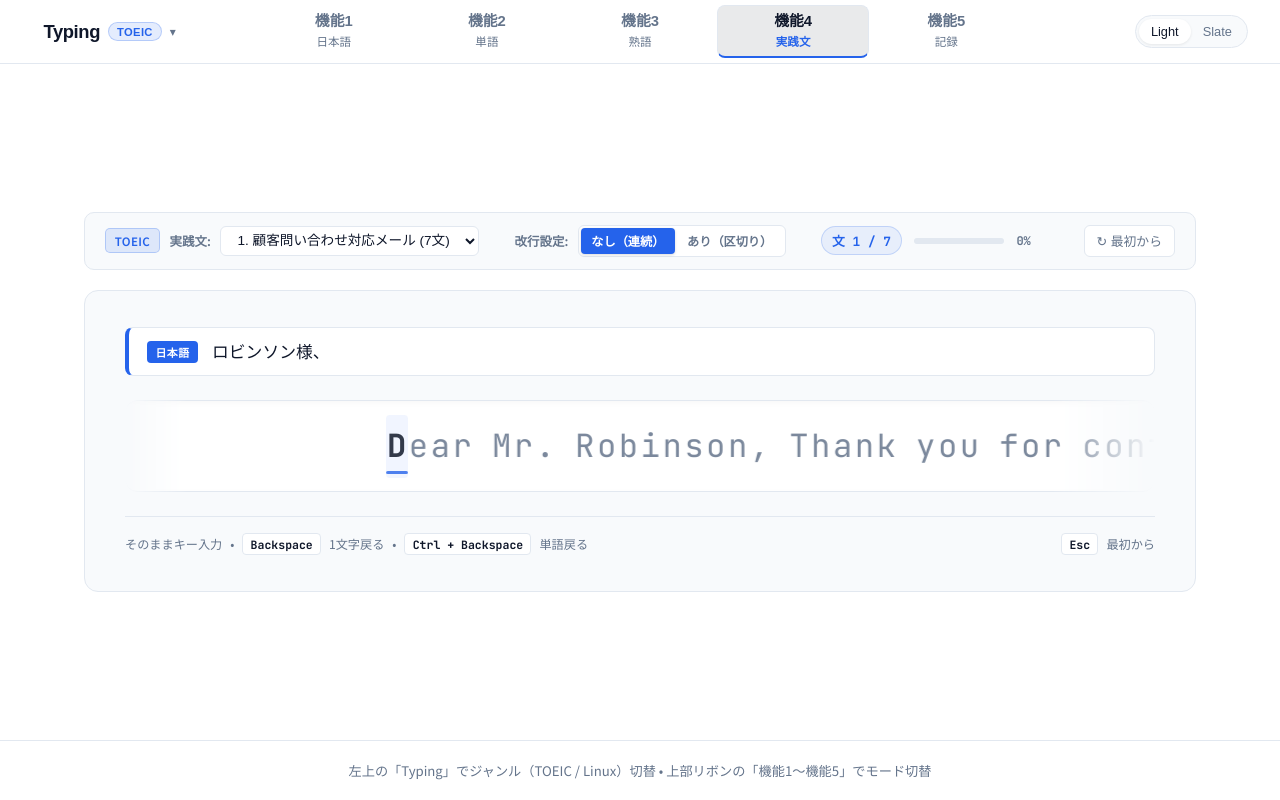
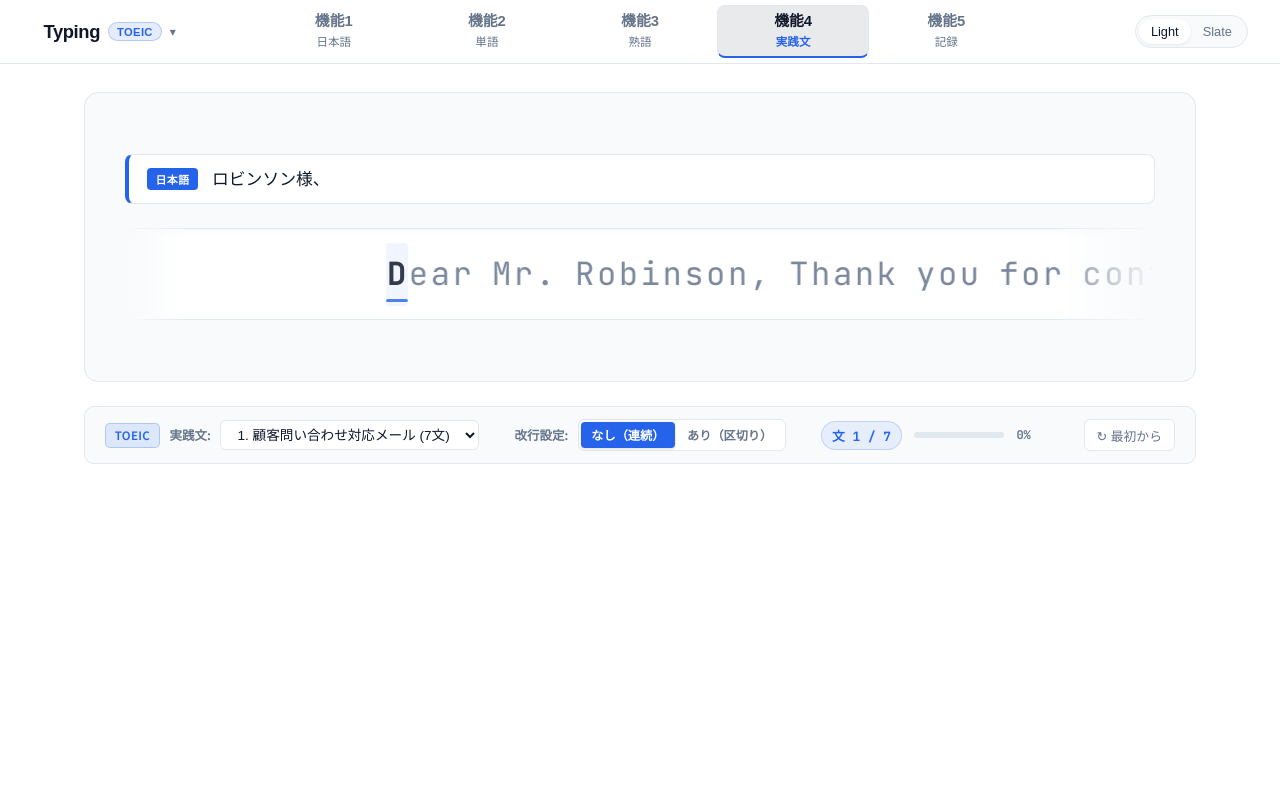
Before and after one commit to imakuma-ryoichi/toeic-typing-app, a React (Vite) app in the folder toeic-typing-app/: page / in a window 1280 px wide. Built offline with nearby package versions, Linux system fonts and the light colour scheme.

Commit message:
feat(ui): move settings bar to bottom, elevate typing stage, scope line-break to func4, and expand phrase spacing

```diff
--- a/toeic-typing-app/src/App.css
+++ b/toeic-typing-app/src/App.css
@@ -315,8 +315,8 @@ body {
   display: flex;
   flex-direction: column;
   align-items: center;
-  justify-content: center;
-  padding: 2.5rem 1.5rem;
+  justify-content: flex-start;
+  padding: 1.75rem 1.5rem 2.5rem;
   max-width: 900px;
   margin: 0 auto;
   width: 100%;
--- a/toeic-typing-app/src/App.tsx
+++ b/toeic-typing-app/src/App.tsx
@@ -933,13 +933,6 @@ function App() {
           />
         )}
       </main>
-
-      <footer className="app-footer">
-        <div className="footer-hint">
-          左上の「Typing」でジャンル（TOEIC / Linux）切替 •
-          上部リボンの「機能1〜機能5」でモード切替
-        </div>
-      </footer>
     </div>
   );
 }
--- a/toeic-typing-app/src/components/LongTextTyping.css
+++ b/toeic-typing-app/src/components/LongTextTyping.css
@@ -9,7 +9,7 @@
   gap: 1.25rem;
 }
 
-/* 上部コントローラーバー：文章切り替え ＆ 改行オプション ＆ 進捗 ＆ リセット */
+/* コントローラーバー（最下部配置）：文章切り替え ＆ 改行オプション ＆ 進捗 ＆ リセット */
 .longtext-top-bar {
   display: flex;
   align-items: center;
@@ -20,6 +20,10 @@
   background-color: var(--bg-card);
   border: 1px solid var(--border-subtle);
   border-radius: 10px;
+}
+
+.longtext-top-bar.longtext-bottom-bar {
+  margin-top: 0.25rem;
 }
 
 .text-selector-group {
@@ -362,6 +366,12 @@
   min-width: 0.55em;
 }
 
+/* 熟語モード（func3）での熟語間スペースの拡張（視認性向上） */
+.tab-mode-func3 .typing-char.char-space {
+  min-width: 0.85em;
+  margin: 0 1px;
+}
+
 .typing-char.char-space.char-active-target::after {
   content: "␣";
   position: absolute;
@@ -586,39 +596,7 @@
   transform: translateY(-1px);
 }
 
-/* ==========================================================================
-   フッター操作ヒント
-   ========================================================================== */
-.stage-footer-hints {
-  display: flex;
-  align-items: center;
-  justify-content: space-between;
-  flex-wrap: wrap;
-  gap: 0.5rem;
-  margin-top: 1.5rem;
-  padding-top: 1rem;
-  border-top: 1px solid var(--border-subtle);
-  font-size: 0.76rem;
-  color: var(--text-muted);
-}
 
-.hint-keys {
-  display: flex;
-  align-items: center;
-  flex-wrap: wrap;
-  gap: 0.5rem;
-}
-
-.kbd-badge {
-  font-family: var(--font-mono);
-  font-size: 0.72rem;
-  font-weight: 600;
-  background-color: var(--bg-app);
-  border: 1px solid var(--border-subtle);
-  border-radius: 4px;
-  padding: 0.15rem 0.45rem;
-  color: var(--text-primary);
-}
 
 @media (max-width: 768px) {
   .completion-metrics-grid {
--- a/toeic-typing-app/src/components/LongTextTyping.tsx
+++ b/toeic-typing-app/src/components/LongTextTyping.tsx
@@ -98,8 +98,8 @@ export function LongTextTyping({
 
   // 機能1（日本語）はかな文字列をローマ字の揺れ込みで判定する
   const isJapanese = tabMode === "func1";
-  // 日本語は文同士をスペースで区切らない
-  const sentenceSeparator = isJapanese ? "" : " ";
+  // 日本語は文同士をスペースで区切らない。熟語（機能3）は熟語間が明確に分かるようスペースを広く確保
+  const sentenceSeparator = isJapanese ? "" : tabMode === "func3" ? "   " : " ";
 
   // 連続モード用：文セグメント情報（各文の開始・終了位置をマッピング）
   // ※日本語の場合は「かな文字位置」、英語の場合は「入力文字位置」
@@ -492,82 +492,8 @@ export function LongTextTyping({
       : 0;
 
   return (
-    <div className="longtext-container">
-      {/* 上部操作バー */}
-      <div className="longtext-top-bar">
-        <div className="text-selector-group">
-          <span className={`genre-indicator-badge genre-${genre}`}>
-            {genre === "toeic" ? "TOEIC" : "Linux"}
-          </span>
-          <label htmlFor="text-select" className="text-select-label">
-            {tabMeta.selectorLabel}
-          </label>
-          <select
-            id="text-select"
-            className="text-select-dropdown"
-            value={selectedTextIdx}
-            onChange={(e) => handleSelectText(Number(e.target.value))}
-          >
-            {filteredTexts.map((t, i) => (
-              <option key={t.id} value={i}>
-                {i + 1}. {t.title} ({t.sentences.length}
-                {tabMeta.unitLabel})
-              </option>
-            ))}
-          </select>
-        </div>
-
-        {/* 改行オプション（基本：改行なし） */}
-        <div className="break-mode-group">
-          <span className="mode-label">改行設定:</span>
-          <div className="mode-toggle-pill">
-            <button
-              type="button"
-              className={`mode-btn ${breakMode === "continuous" ? "is-active" : ""}`}
-              onClick={() => handleToggleBreakMode("continuous")}
-              title="全体を1本の帯にして途切れず右から流します（基本）"
-            >
-              なし（連続）
-            </button>
-            <button
-              type="button"
-              className={`mode-btn ${breakMode === "sentence" ? "is-active" : ""}`}
-              onClick={() => handleToggleBreakMode("sentence")}
-              title="1項目・1文ごとに区切って入力します"
-            >
-              あり（区切り）
-            </button>
-          </div>
-        </div>
-
-        <div className="longtext-meta-center">
-          <span className="progress-pill">
-            {tabMeta.unitLabel} {activeSentenceNumber} / {totalSentenceCount}
-          </span>
-          <div className="mini-progress-track" title={`進捗: ${progressPercent}%`}>
-            <div
-              className="mini-progress-fill"
-              style={{ width: `${isCompleted ? 100 : progressPercent}%` }}
-            />
-          </div>
-          <span className="progress-pct-label">
-            {isCompleted ? 100 : progressPercent}%
-          </span>
-        </div>
-
-        <div className="longtext-top-actions">
-          <button
-            type="button"
-            className="btn-secondary-action"
-            onClick={resetSession}
-            title="最初からやり直す (Esc)"
-          >
-            ↻ 最初から
-          </button>
-        </div>
-      </div>
-
-      {/* メインタイピングステージ */}
+    <div className={`longtext-container tab-mode-${tabMode}`}>
+      {/* メインタイピングステージ（目線の位置に合わせて上部に配置） */}
       <div
         className={`typing-stage-card single-line-stage ${
           hasErrorFlash ? "mistake-flash" : ""
@@ -581,9 +507,7 @@ export function LongTextTyping({
             <div className="completion-icon">🎉</div>
             <div className="completion-header">
               <h2>{currentText.title} クリア！</h2>
-              <p>
-                すべての入力を完了しました。
-              </p>
+              <p>すべての入力を完了しました。</p>
             </div>
 
             <div className="completion-metrics-grid">
@@ -662,7 +586,6 @@ export function LongTextTyping({
         ) : (
           /* ==========================================================
              1行だけ・右からどんどん生えてくるストリームタイピングUI
-             （※下部のリアルタイム精度・速度表示は非表示）
              ========================================================== */
           <div className="single-stream-window">
             {/* 上部：現在対応する日本語訳・意味表示 */}
@@ -729,19 +652,81 @@ export function LongTextTyping({
             </div>
           </div>
         )}
+      </div>
 
-        {/* 下部操作案内ヒント */}
-        <div className="stage-footer-hints">
-          <div className="hint-keys">
-            <span>そのままキー入力</span>
-            <span>•</span>
-            <span className="kbd-badge">Backspace</span> 1文字戻る
-            <span>•</span>
-            <span className="kbd-badge">Ctrl + Backspace</span> 単語戻る
+      {/* 最下部の操作・設定バー */}
+      <div className="longtext-top-bar longtext-bottom-bar">
+        <div className="text-selector-group">
+          <span className={`genre-indicator-badge genre-${genre}`}>
+            {genre === "toeic" ? "TOEIC" : "Linux"}
+          </span>
+          <label htmlFor="text-select" className="text-select-label">
+            {tabMeta.selectorLabel}
+          </label>
+          <select
+            id="text-select"
+            className="text-select-dropdown"
+            value={selectedTextIdx}
+            onChange={(e) => handleSelectText(Number(e.target.value))}
+          >
+            {filteredTexts.map((t, i) => (
+              <option key={t.id} value={i}>
+                {i + 1}. {t.title} ({t.sentences.length}
+                {tabMeta.unitLabel})
+              </option>
+            ))}
+          </select>
+        </div>
+
+        {/* 改行オプション（機能4 実践文でのみ表示） */}
+        {tabMode === "func4" && (
+          <div className="break-mode-group">
+            <span className="mode-label">改行設定:</span>
+            <div className="mode-toggle-pill">
+              <button
+                type="button"
+                className={`mode-btn ${breakMode === "continuous" ? "is-active" : ""}`}
+                onClick={() => handleToggleBreakMode("continuous")}
+                title="全体を1本の帯にして途切れず右から流します（基本）"
+              >
+                なし（連続）
+              </button>
+              <button
+                type="button"
+                className={`mode-btn ${breakMode === "sentence" ? "is-active" : ""}`}
+                onClick={() => handleToggleBreakMode("sentence")}
+                title="1文ごとに区切って入力します"
+              >
+                あり（区切り）
+              </button>
+            </div>
           </div>
-          <div className="hint-keys">
-            <span className="kbd-badge">Esc</span> 最初から
+        )}
+
+        <div className="longtext-meta-center">
+          <span className="progress-pill">
+            {tabMeta.unitLabel} {activeSentenceNumber} / {totalSentenceCount}
+          </span>
+          <div className="mini-progress-track" title={`進捗: ${progressPercent}%`}>
+            <div
+              className="mini-progress-fill"
+              style={{ width: `${isCompleted ? 100 : progressPercent}%` }}
+            />
           </div>
+          <span className="progress-pct-label">
+            {isCompleted ? 100 : progressPercent}%
+          </span>
+        </div>
+
+        <div className="longtext-top-actions">
+          <button
+            type="button"
+            className="btn-secondary-action"
+            onClick={resetSession}
+            title="最初からやり直す (Esc)"
+          >
+            ↻ 最初から
+          </button>
         </div>
       </div>
     </div>
```
